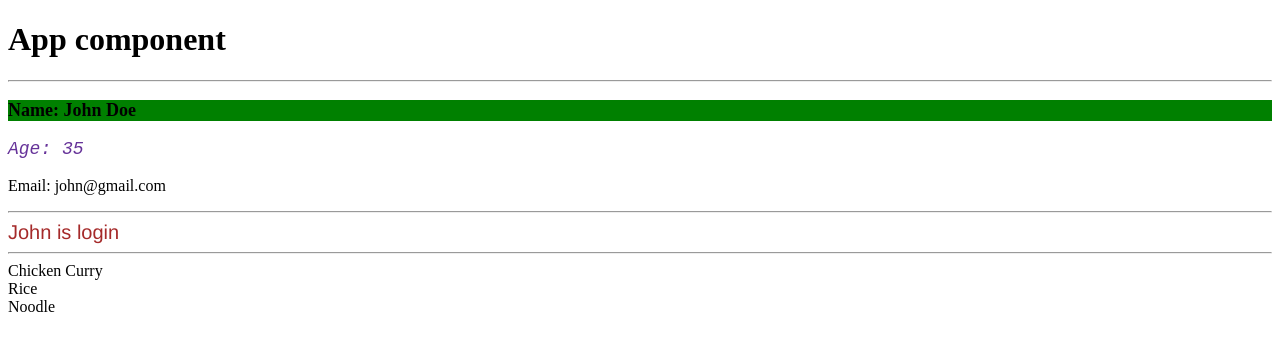
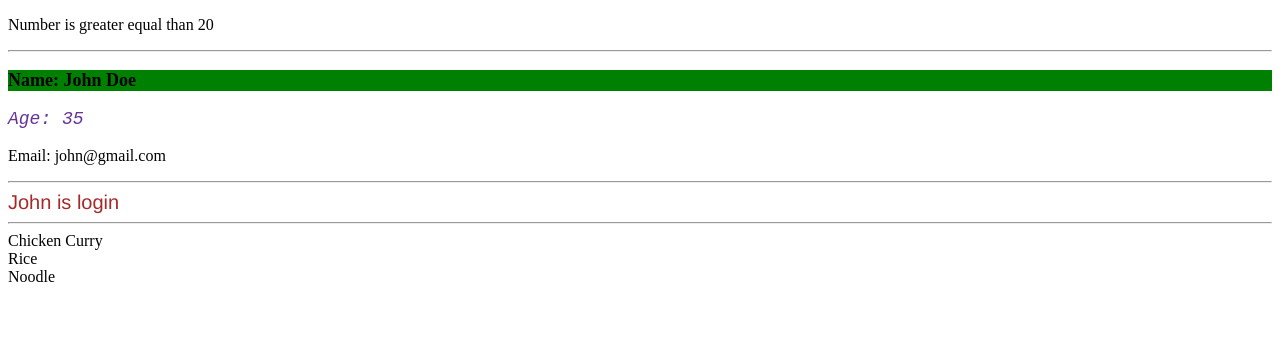
Before and after one commit to santoshkbrj/Reactjs_Tutorial, a React (Vite) app: page / in a window 1280 px wide. Shown: the top 350 px of the page. Built offline with nearby package versions, Linux system fonts and the light colour scheme.

Commit message:
Conditional rendering of number

```diff
--- a/src/App.jsx
+++ b/src/App.jsx
@@ -7,9 +7,10 @@ function App() {
         email: "john@gmail.com",
         age: 35,
     }
+    const num = 20;
     return (
         <>
-            <h1>App component</h1>
+            {num >= 20 && <p>Number is greater equal than 20</p>}
             <hr />
             <UserProfile userdata={user} />
             <hr />
```
